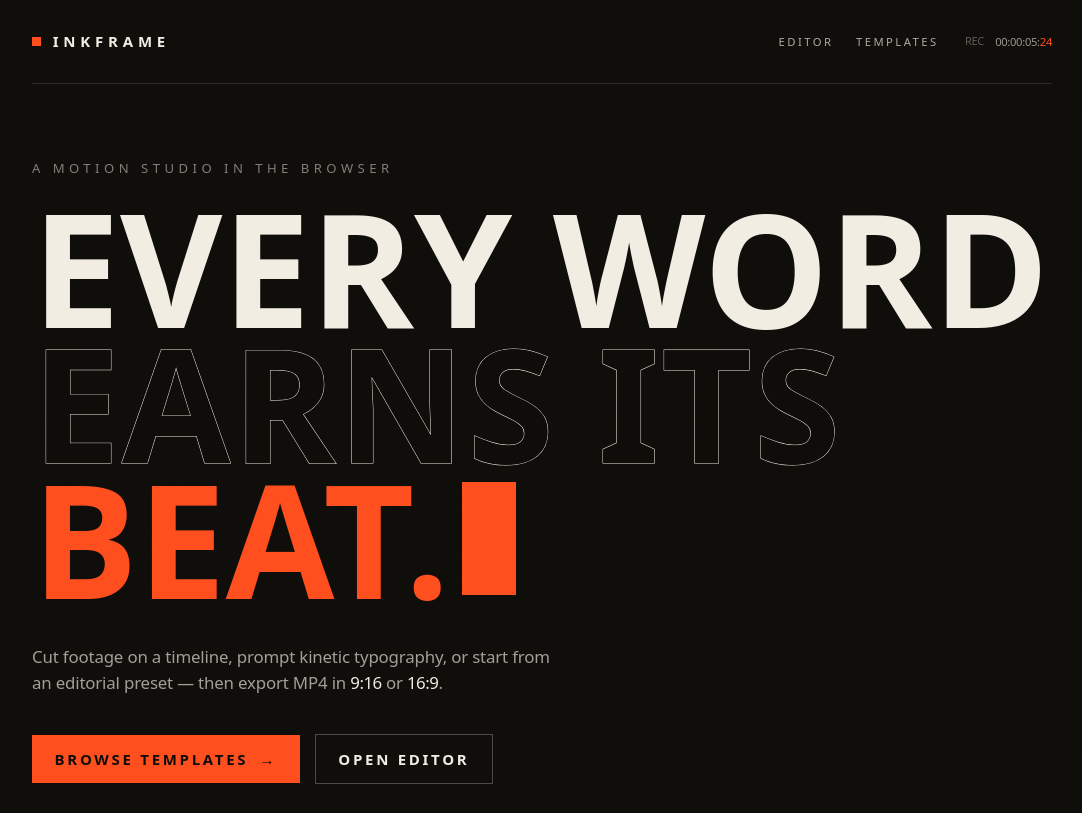
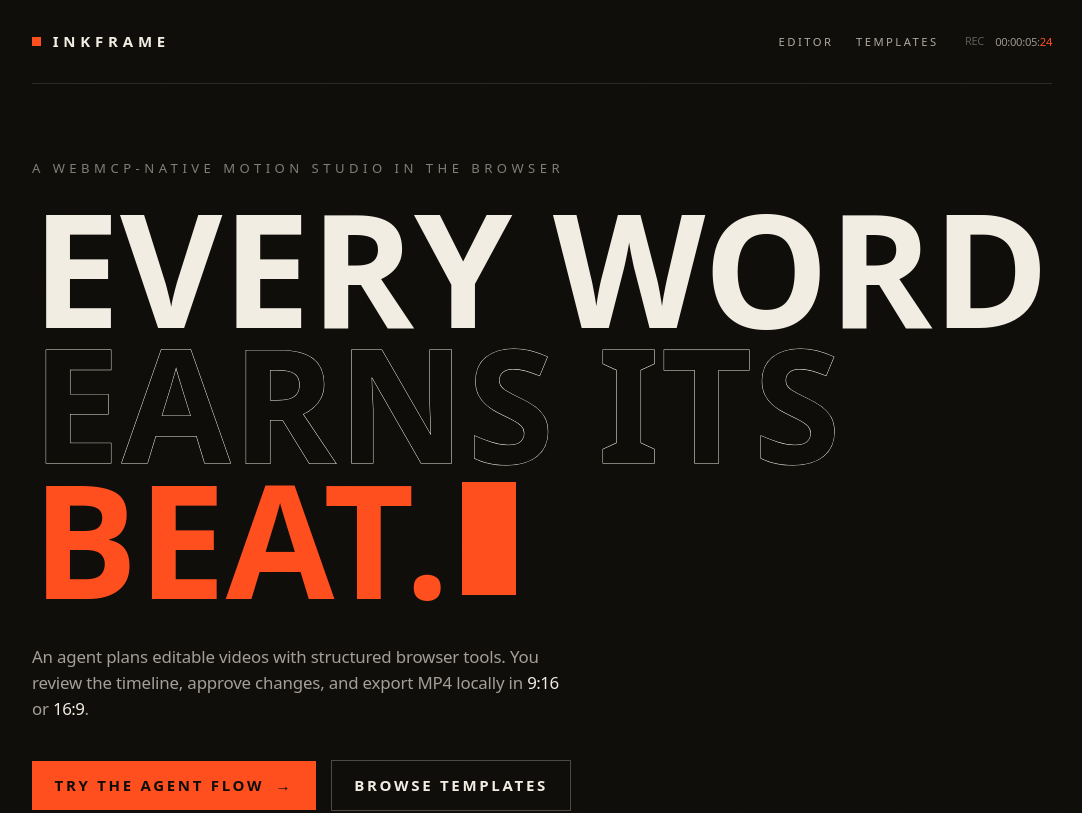
Before and after one commit to vishwajeetraj11/inkframe, a Next.js app: page / in a window 1280 px wide. Shown: the top 813 px of the page, without its empty margins (98-1180 px from the left). Built offline with nearby package versions, Linux system fonts and the light colour scheme; no server answers.

Commit message:
Refine landing agent messaging

```diff
--- a/src/app/layout.tsx
+++ b/src/app/layout.tsx
@@ -75,9 +75,9 @@ export default function RootLayout({
           closeButton
           toastOptions={{
             classNames: {
-              toast: "rounded-none border border-white/10 border-l-2 border-l-cyan-300 bg-[#1b1813] text-neutral-100 shadow-2xl",
+              toast: "rounded-none border border-white/10 border-l-2 border-l-[#ff4f1f] bg-[#1b1813] pr-12 text-neutral-100 shadow-2xl",
               title: "text-sm leading-5 text-neutral-100",
-              closeButton: "min-h-[44px] min-w-[44px] border-white/10 bg-transparent text-neutral-400 hover:bg-white/10 hover:text-neutral-100",
+              closeButton: "!left-auto !right-2 !top-1/2 !h-7 !w-7 !min-h-0 !min-w-0 !border-white/10 !bg-[#1b1813] !text-neutral-400 ![transform:translateY(-50%)] hover:!bg-white/10 hover:!text-neutral-100",
             },
           }}
         />
--- a/src/app/page.tsx
+++ b/src/app/page.tsx
@@ -425,7 +425,7 @@ export default function Home() {
               animation: `kinetic-fade-up 0.8s ${EXPO_OUT} 0.05s both`,
             }}
           >
-            A motion studio in the browser
+            A WebMCP-native motion studio in the browser
           </p>
 
           <h1 className="font-condensed mt-6 text-[clamp(4rem,13vw,10.5rem)] font-bold uppercase leading-[0.86]">
@@ -453,8 +453,8 @@ export default function Home() {
               animation: `kinetic-fade-up 0.8s ${EXPO_OUT} 0.5s both`,
             }}
           >
-            Cut footage on a timeline, prompt kinetic typography, or start from an
-            editorial preset — then export MP4 in{" "}
+            An agent plans editable videos with structured browser tools. You review the
+            timeline, approve changes, and export MP4 locally in{" "}
             <span className="app-data" style={{ color: BONE }}>
               9:16
             </span>{" "}
@@ -470,11 +470,11 @@ export default function Home() {
             style={{ animation: `kinetic-fade-up 0.8s ${EXPO_OUT} 0.55s both` }}
           >
             <Link
-              href="/templates"
+              href="/editor"
               className="font-condensed group inline-flex items-center gap-3 px-6 py-3.5 text-base font-semibold uppercase tracking-[0.18em] transition-transform duration-300 hover:-translate-y-0.5"
               style={{ background: VERMILLION, color: INK }}
             >
-              Browse templates
+              Try the agent flow
               <span
                 className="inline-block transition-transform duration-300 group-hover:translate-x-1"
                 aria-hidden
@@ -484,11 +484,11 @@ export default function Home() {
             </Link>
 
             <Link
-              href="/editor"
+              href="/templates"
               className="font-condensed inline-flex items-center gap-3 border px-6 py-3.5 text-base font-semibold uppercase tracking-[0.18em] transition-colors duration-300 hover:border-[#FF4F1F] hover:text-[#FF4F1F]"
               style={{ borderColor: `${BONE}45`, color: BONE }}
             >
-              Open editor
+              Browse templates
             </Link>
           </div>
 
```
